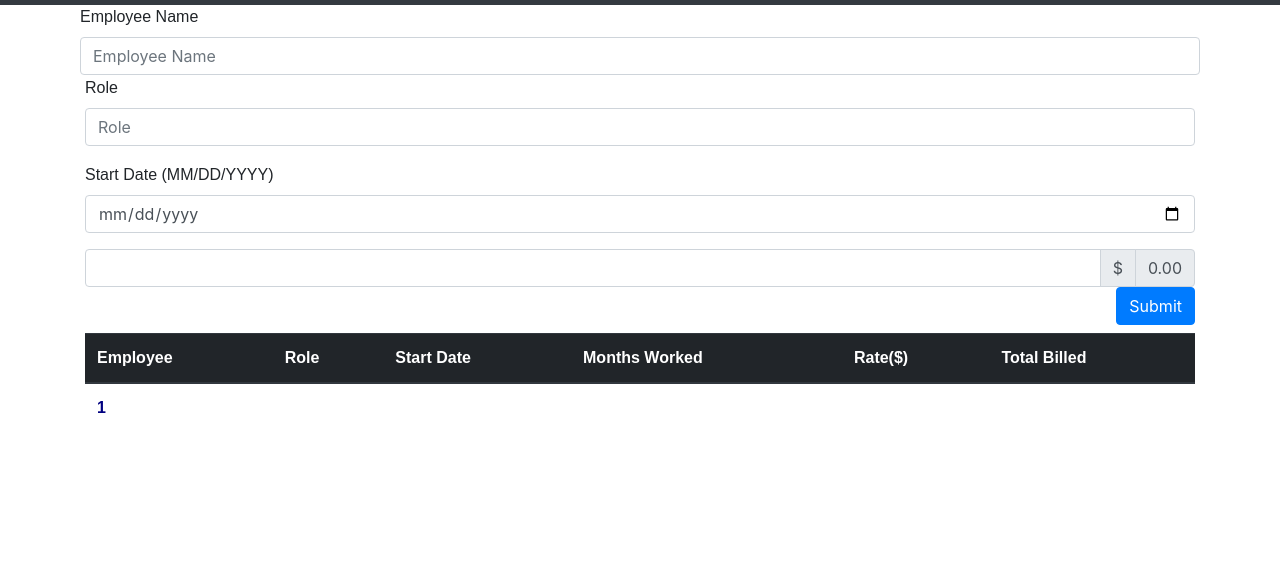
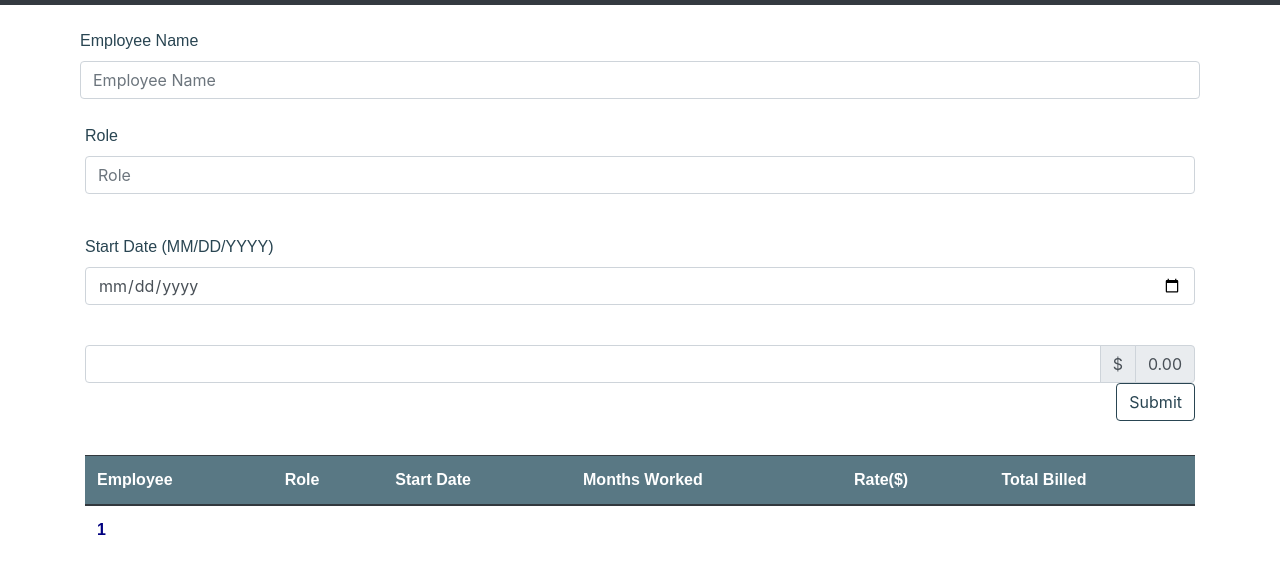
Before and after one commit to Lexxiecole/EDM, a plain HTML site: page index.html in a window 1280 px wide. Shown: the part 51-624 px from the top of the page. Drawn offline with nearby package versions, Linux system fonts and the light colour scheme.

Commit message:
almost done

```diff
--- a/css.css
+++ b/css.css
@@ -10,16 +10,34 @@
 
 #c {
     font-family: 'Noto Serif KR', sans-serif;
+    color: #294552;
 }
 
 #d {
     font-family: 'Noto Serif KR', sans-serif;
+    color: #294552;
 }
 
 #e {
     font-family: 'Noto Serif KR', sans-serif;
+    color: #294552;
 }
 
+
+
+
+
+
+
+
+
+
+.btn {
+    background-color:white;
+    color: #294552;
+    border-color: #294552;
+
+}
 
 
 
@@ -29,7 +47,33 @@
     color: navy;
 }
 
+#life {
+    background-color: purple;
+}
 
+#hand {
+    background-color: #597884;
+}
+
+#foot {
+    background-color: #597884;
+}
+
+#neck {
+    background-color: #597884;
+}
+
+#back {
+    background-color: #597884;
+}
+
+#leg {
+    background-color: #597884;
+}
+
+#head {
+    background-color: #597884;
+}
 
 
 
--- a/index.html
+++ b/index.html
@@ -18,6 +18,8 @@
         <span class="navbar-brand mb-0 h1" id = "b">Employee Database Management</span>
     </nav>
 
+    <br>
+
     <div class="container">
         <form>
             <div class="form-group">
@@ -25,33 +27,45 @@
                 <label for="employeeName" id = "c">Employee Name</label>
                 <input type="text" class="form-control" id="employeeName" placeholder="Employee Name">
             </div>
+
+<br>
+
             <div class="form-group">
                 <label for="role" id = "d">Role</label>
                 <input type="text" class="form-control" id="role" placeholder="Role">
             </div>
+
+<br>
+
             <div class="form-group">
                     <label for="startDate" id = "e">Start Date (MM/DD/YYYY)</label>
                     <input type="date" class="form-control" id="startDate" placeholder="01/01/2000">
                 </div>
-                <div class="input-group">
+
+<br>
+
+                <div class="input-group" id = "press">
                         <input type="number" class="form-control" aria-label="Dollar amount (with dot and two decimal places)">
                         <div class="input-group-append">
                           <span class="input-group-text">$</span>
                           <span class="input-group-text">0.00</span>
                         </div>
                       </div>
-                    <button type="submit" class="btn btn-primary float-right mb-2">Submit</button>
+                    <button type="submit" class="btn btn-primary float-right mb-2" id = "submit">Submit</button>
             </form>
 
+<br>
+<br>
+<br>
             <table class="table" id = "death">
-                    <thead class="thead-dark">
+                    <thead class="thead-dark" id = "life">
                       <tr>
-                        <th scope="col">Employee</th>
-                        <th scope="col">Role</th>
-                        <th scope="col">Start Date</th>
-                        <th scope="col">Months Worked</th>
-                        <th scope="col">Rate($)</th>
-                        <th scope="col">Total Billed</th>
+                        <th scope="col" id = "hand">Employee</th>
+                        <th scope="col" id = "foot">Role</th>
+                        <th scope="col" id = "neck">Start Date</th>
+                        <th scope="col" id = "back"> Months Worked</th>
+                        <th scope="col" id = "leg">Rate($)</th>
+                        <th scope="col" id = "head">Total Billed</th>
                       </tr>
                     </thead>
                     <tbody>
```
